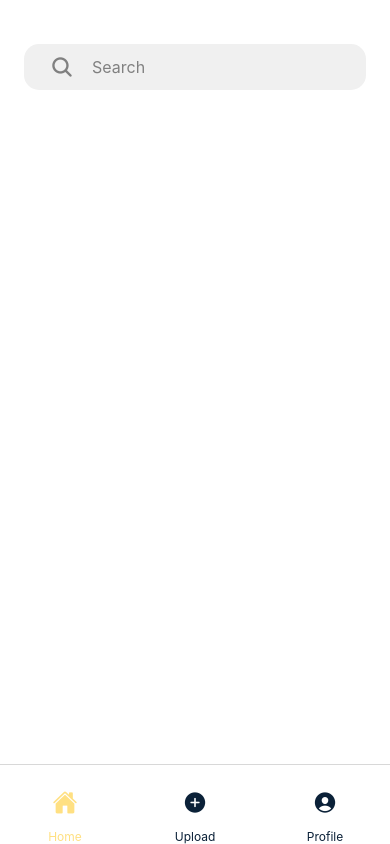
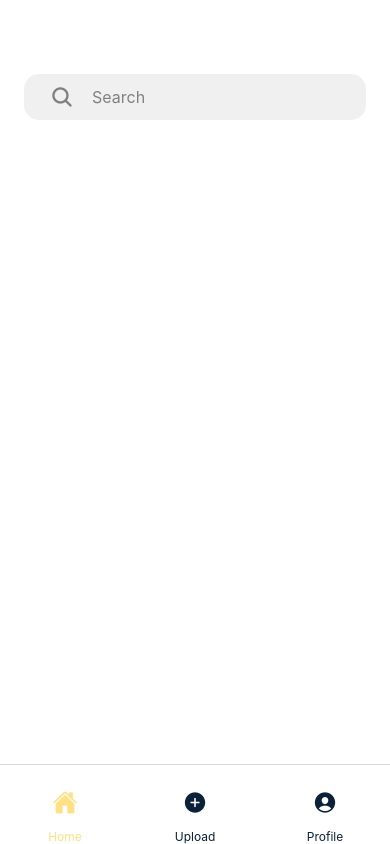
Before and after one commit to jshabun/scotties-crib, a React Native app in the folder Scotties-Crib/: screen /Home in a window 390 px wide. Built offline with nearby package versions, Linux system fonts and the light colour scheme.

Commit message:
moved search bar down for UI flex

```diff
--- a/Scotties-Crib/searchBar.js
+++ b/Scotties-Crib/searchBar.js
@@ -35,7 +35,8 @@ const styles = StyleSheet.create({
     backgroundColor: '#f0f0f0',
     borderRadius: 15,
     paddingHorizontal: 16,
-    marginTop: 20,
+    marginTop: 50,
+
   },
   searchIconContainer: {
     marginRight: 8,
```
